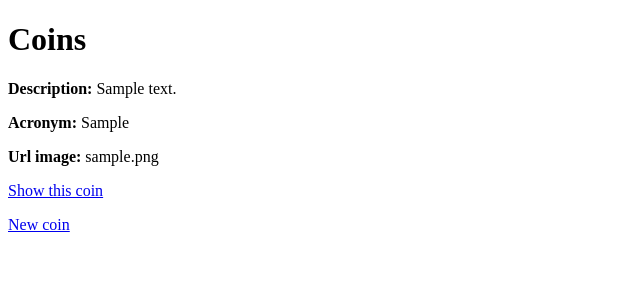
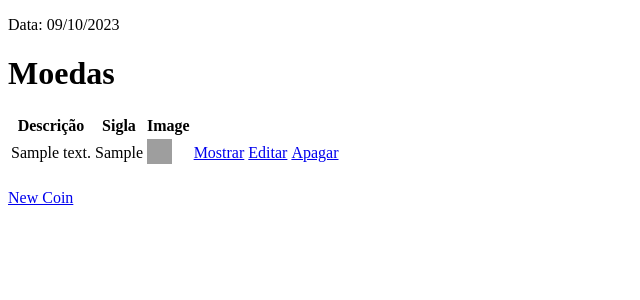
Before and after one commit to giovanne-aquino/ruby-2-crypto-wallet, a Rails app: page /coins in a window 1280 px wide. Shown: the top 300 px of the page, without its empty margins (0-640 px from the left). Run offline with Rails 7, Linux system fonts and the light colour scheme; tables that the repository leaves empty hold one stand-in row (values such as "Sample post"); some libraries are stand-ins or nearby versions; grey boxes are pictures that could not be loaded.

Commit message:
add date

```diff
--- a/app/views/coins/index.html.erb
+++ b/app/views/coins/index.html.erb
@@ -1,14 +1,32 @@
-<p style="color: green"><%= notice %></p>
+<p id="notice"><%= notice %></p>
+<p>Data: <%= Date.today.strftime("%d/%m/%Y")%></p>
 
-<h1>Coins</h1>
+<h1>Moedas</h1>
 
-<div id="coins">
-  <% @coins.each do |coin| %>
-    <%= render coin %>
-    <p>
-      <%= link_to "Show this coin", coin %>
-    </p>
-  <% end %>
-</div>
+<table>
+  <thead>
+    <tr>
+      <th>Descrição</th>
+      <th>Sigla</th>
+      <th>Image</th>
+      <th colspan="3"></th>
+    </tr>
+  </thead>
 
-<%= link_to "New coin", new_coin_path %>
+  <tbody>
+    <% @coins.each do |coin| %>
+      <tr>
+        <td><%= coin.description %></td>
+        <td><%= coin.acronym %></td>
+        <td> <%= image_tag coin.url_image, size: "25x25" %> </td>
+        <td><%= link_to 'Mostrar', coin %></td>
+        <td><%= link_to 'Editar', edit_coin_path(coin) %></td>
+        <td><%= link_to 'Apagar', coin, method: :delete, data: { confirm: 'Tem certeza?' } %></td>
+      </tr>
+    <% end %>
+  </tbody>
+</table>
+
+<br>
+
+<%= link_to 'New Coin', new_coin_path %>
--- a/app/views/welcome/index.html.erb
+++ b/app/views/welcome/index.html.erb
@@ -1,5 +1,6 @@
 <h1>Seja Bem vindo</h1>
 <p>Estrou aprendendo '-'</p>
+<p>Data: <%= Date.today.strftime("%d/%m/%Y")%></p>
 
 <li>
     <%= link_to "Cadastro de Moeadas", coins_path%>
```
